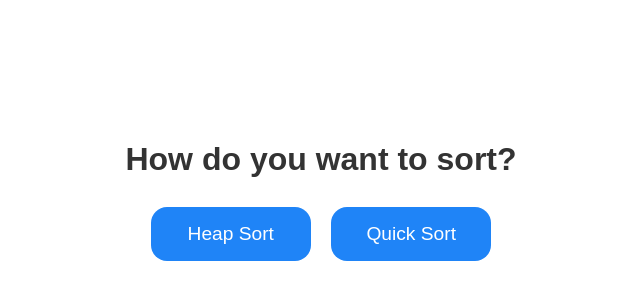
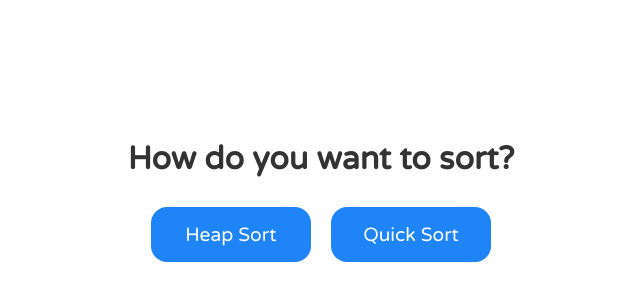
Before and after one commit to tathya1001/heap-and-quick-sort, a plain HTML site: page index.html in a window 1280 px wide. Shown: the part 206-506 px from the top of the page, without its empty margins (319-959 px from the left). Drawn offline with Linux system fonts and the light colour scheme.

Commit message:
Update index.html

```diff
--- a/index.html
+++ b/index.html
@@ -5,9 +5,12 @@
     <meta charset="UTF-8">
     <meta name="viewport" content="width=device-width, initial-scale=1.0">
     <title>Sorting Visualizer Selector</title>
+    <link rel="preconnect" href="https://fonts.googleapis.com">
+    <link rel="preconnect" href="https://fonts.gstatic.com" crossorigin>
+    <link href="https://fonts.googleapis.com/css2?family=Varela+Round&display=swap" rel="stylesheet">
     <style>
         body {
-            font-family: 'Latin modern mono prop 10 regular', sans-serif;
+            font-family: 'Varela Round', sans-serif;
             display: flex;
             align-items: center;
             justify-content: center;
```
